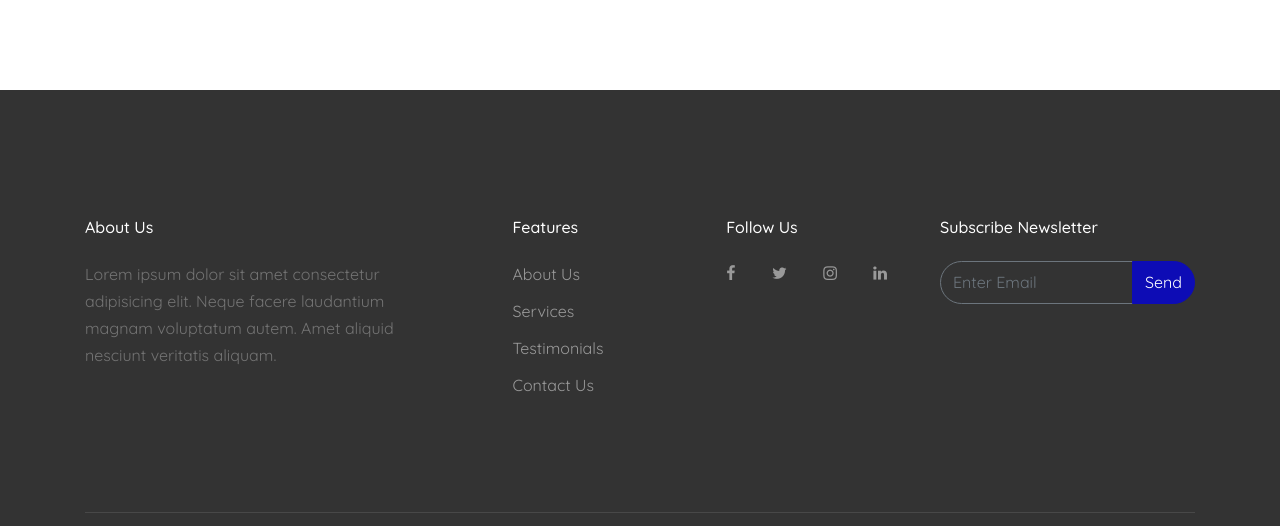
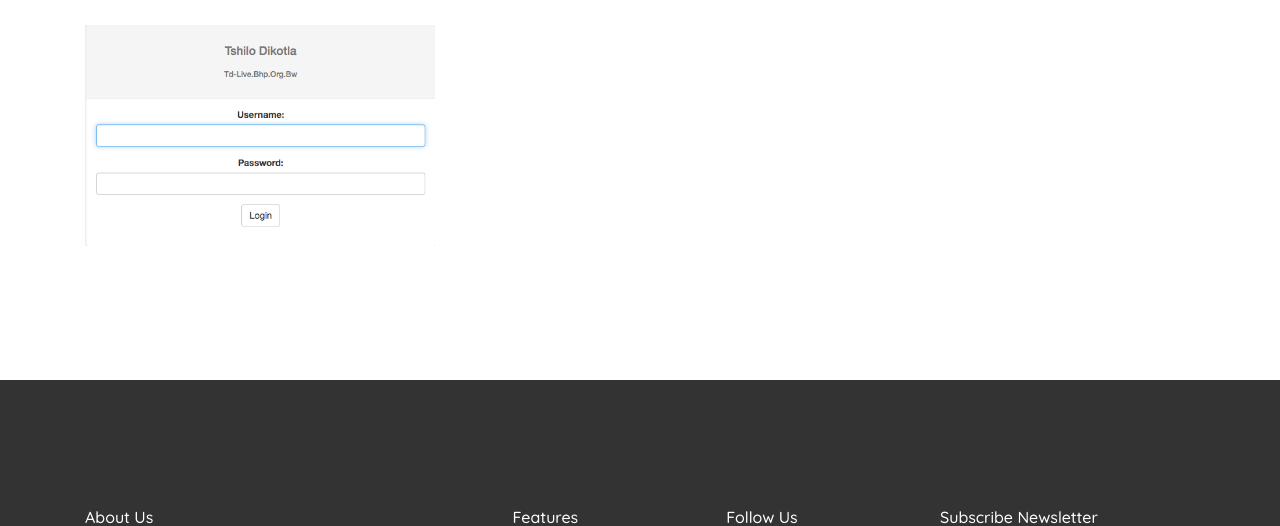
Before and after one commit to botswana-harvard/se-dmc, a Django app: page /work in a window 1280 px wide. Shown: the part 1228-1754 px from the top of the page. Run offline with Django 3.2, Linux system fonts and the light colour scheme; some libraries are stand-ins or nearby versions; some web fonts are replaced.

Commit message:
Update work.html

```diff
--- a/se_dmc/templates/se_dmc/work.html
+++ b/se_dmc/templates/se_dmc/work.html
@@ -23,6 +23,15 @@
     <section class="site-section">
       <div class="container">
         <div class="row">
+	<div class="col-md-6 col-lg-4 mb-4">
+            <a href="{% url 'ambition' %}" class="media-1">
+              <img src="{% static 'se_dmc/images/ambition.png' %}" alt="Image" class="img-fluid">
+              <div class="media-1-content">
+                <h2>Ambition</h2>
+                {#<span class="category">Ambition</span>#}
+              </div>
+            </a>
+          </div>
            <div class="col-md-6 col-lg-4 mb-4">
             <a href="{% url 'bcpp' %}" class="media-1">
               <img src="{% static 'se_dmc/images/img_3.jpg' %}" alt="Image" class="img-fluid">
```
